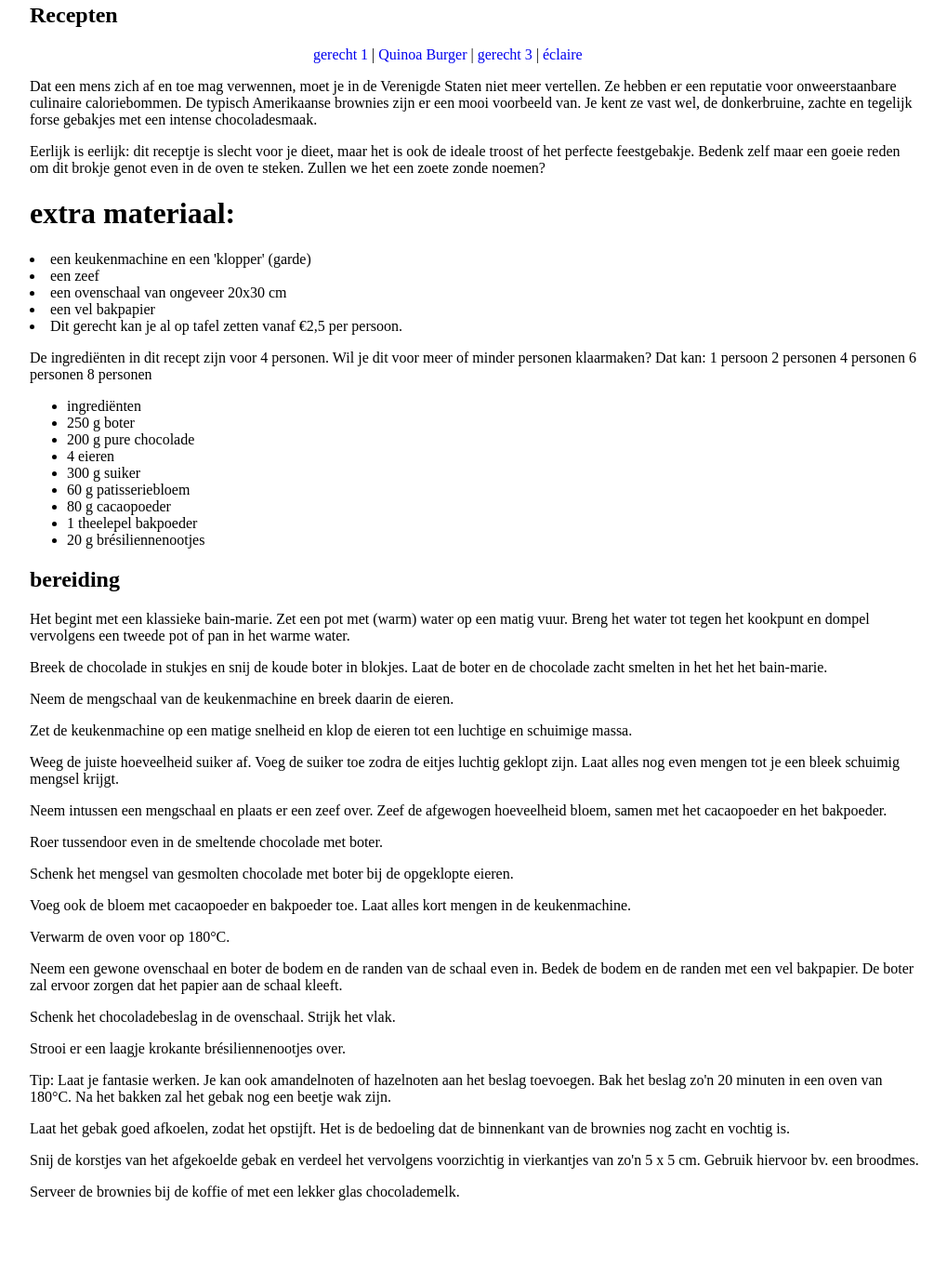
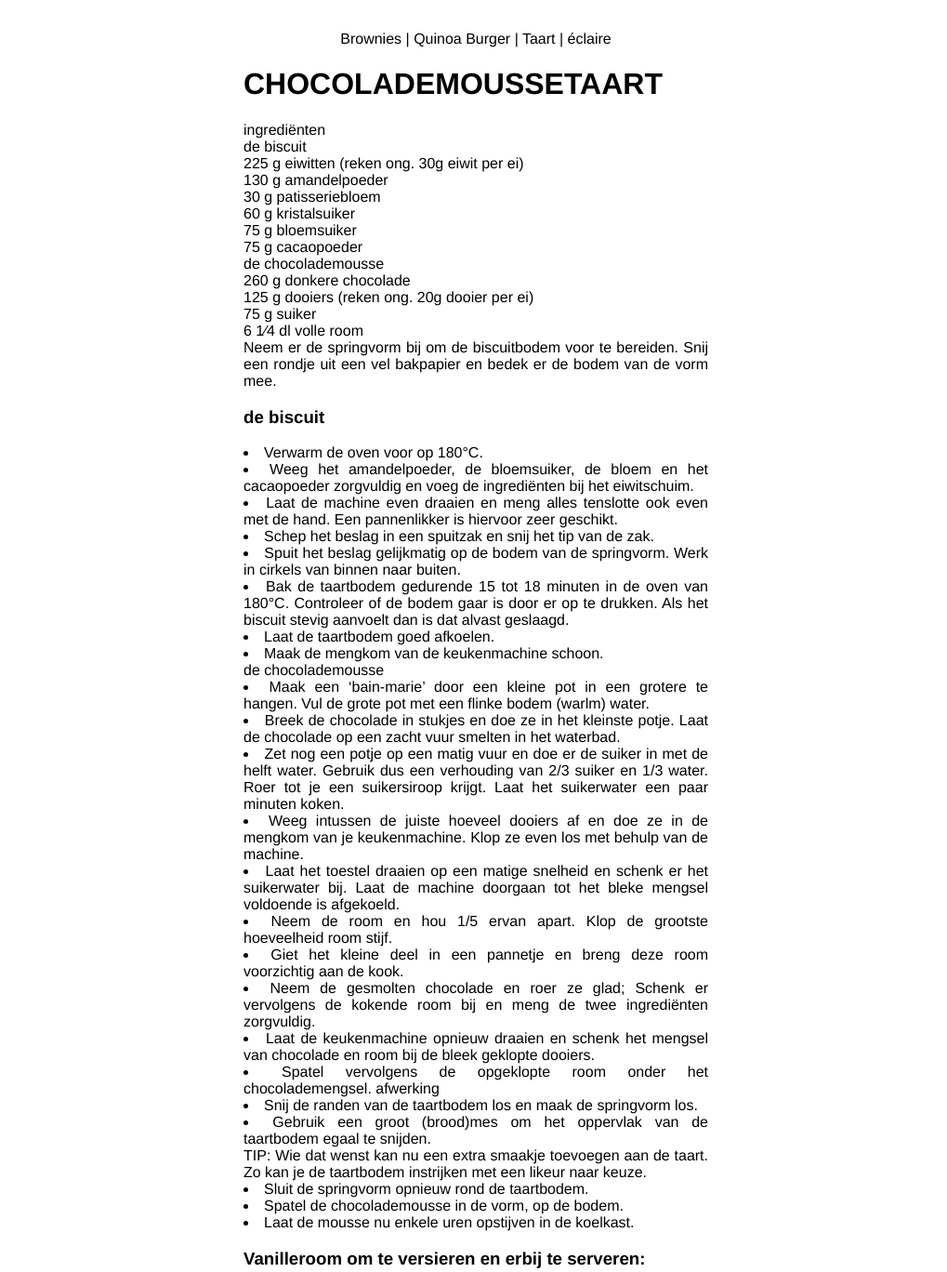
Before and after one commit to MarijnR/ayecaptain, a plain HTML site: page pages/marijn.html in a window 1280 px wide. Shown: the part 17-1385 px from the top of the page at 93% size, without its empty margins (128-1147 px from the left). Before the commit the page ends 1324 px from the top, so only its background shows below. Drawn offline with Linux system fonts and the light colour scheme.

Commit message:
HTML& CSS changes

```diff
--- a/css/style.css
+++ b/css/style.css
@@ -1,4 +1,24 @@
-body{width: 960px; margin-right: auto; margin-left: auto;}
-nav{width: 350px; margin-right: auto; margin-left: auto;}
-a:link, a:visited{text-decoration: none;}
-a:hover{color: blue;}
+body {
+width: 500px;
+margin: 0 auto;
+text-align: justify;
+font-family: helvetica;
+}
+
+nav{
+width: 100%;
+margin: 0 auto;
+text-align: center;
+margin-top: 50px;
+}
+
+h1 {
+text-transform: uppercase;
+font-family: helvetica;
+}
+
+a:link, a:visited{text-decoration: none; color: black;}
+
+a:hover {
+color: blue;
+};
--- a/pages/marijn.html
+++ b/pages/marijn.html
@@ -6,74 +6,69 @@
 <title>Recepten</title>
 </head>
 <body>
-<h2>Recepten</h2>
 <nav>
-<a href="sara.html" > gerecht 1 </a> |
+<a href="sara.html" > Brownies</a> |
 <a href="thais.html" > Quinoa Burger </a> |
-<a href="marijn.html" > gerecht 3 </a> |
+<a href="marijn.html" > Taart </a> |
 <a href="glenn.html" > éclaire </a>
 </nav>
 
-<p>
-Dat een mens zich af en toe mag verwennen, moet je in de Verenigde Staten niet meer vertellen. Ze hebben er een reputatie voor onweerstaanbare culinaire caloriebommen. De typisch Amerikaanse brownies zijn er een mooi voorbeeld van. Je kent ze vast wel, de donkerbruine, zachte en tegelijk forse gebakjes met een intense chocoladesmaak.
-</p>
-<p>
-Eerlijk is eerlijk: dit receptje is slecht voor je dieet, maar het is ook de ideale troost of het perfecte feestgebakje. Bedenk zelf maar een goeie reden om dit brokje genot even in de oven te steken. Zullen we het een zoete zonde noemen?
-</p>
-<h1>extra materiaal:</h1>
+<h1>Chocolademoussetaart</h1>
+ingrediënten <br>
+de biscuit<br>
+225 g eiwitten (reken ong. 30g eiwit per ei)<br>
+130 g amandelpoeder<br>
+30 g patisseriebloem<br>
+60 g kristalsuiker<br>
+75 g bloemsuiker<br>
+75 g cacaopoeder<br>
+de chocolademousse<br>
+260 g donkere chocolade<br>
+125 g dooiers (reken ong. 20g dooier per ei)<br>
+75 g suiker<br>
+6 1⁄4 dl volle room<br>
+Neem er de springvorm bij om de biscuitbodem voor te bereiden. Snij een rondje uit een vel bakpapier en bedek er de bodem van de vorm mee.
 
-    <li>een keukenmachine en een 'klopper' (garde)</li>
-    <li>een zeef</li>
-    <li>een ovenschaal van ongeveer 20x30 cm</li>
-    <li>een vel bakpapier</li>
-    <li>Dit gerecht kan je al op tafel zetten vanaf €2,5 per persoon.</li>
 
-<p>De ingrediënten in dit recept zijn voor 4 personen. Wil je dit voor meer of minder personen klaarmaken? Dat kan: 1 persoon 2 personen 4 personen 6 personen 8 personen</p>
-<ul>
-    <li>ingrediënten</li>
-    <li>250 g boter</li>
-    <li>200 g pure chocolade</li>
-    <li>4 eieren</li>
-    <li>300 g suiker</li>
-    <li>60 g patisseriebloem</li>
-    <li>80 g cacaopoeder</li>
-    <li>1 theelepel bakpoeder</li>
-    <li>20 g brésiliennenootjes</li>
-</ul>
-<h2>bereiding</h2>
-<p>Het begint met een klassieke bain-marie. Zet een pot met (warm) water op een matig vuur. Breng het water tot tegen het kookpunt en dompel vervolgens een tweede pot of pan in het warme water.</p>
+<h3>de biscuit</h3>
+<li>Verwarm de oven voor op 180°C.</li>
+<li>Weeg het amandelpoeder, de bloemsuiker, de bloem en het cacaopoeder zorgvuldig en voeg de ingrediënten bij het eiwitschuim.</li>
+<li>Laat de machine even draaien en meng alles tenslotte ook even met de hand. Een pannenlikker is hiervoor zeer geschikt.</li>
+<li>Schep het beslag in een spuitzak en snij het tip van de zak.</li>
+<li>Spuit het beslag gelijkmatig op de bodem van de springvorm. Werk in cirkels van binnen naar buiten.</li>
+<li>Bak de taartbodem gedurende 15 tot 18 minuten in de oven van 180°C. Controleer of de bodem gaar is door er op te drukken. Als het biscuit stevig aanvoelt dan is dat alvast geslaagd.</li>
+<li>Laat de taartbodem goed afkoelen.</li>
+<li>Maak de mengkom van de keukenmachine schoon.  </li>
+de chocolademousse</li>
+<li>Maak een ‘bain-marie’ door een kleine pot in een grotere te hangen. Vul de grote pot met een flinke bodem (warlm) water.</li>
+<li>Breek de chocolade in stukjes en doe ze in het kleinste potje. Laat de chocolade op een zacht vuur smelten in het waterbad.</li>
+<li>Zet nog een potje op een matig vuur en doe er de suiker in met de helft water. Gebruik dus een verhouding van 2/3 suiker en 1/3 water. Roer tot je een suikersiroop krijgt. Laat het suikerwater een paar minuten koken.</li>
+<li>Weeg intussen de juiste hoeveel dooiers af en doe ze in de mengkom van je keukenmachine. Klop ze even los met behulp van de machine.</li>
+<li>Laat het toestel draaien op een matige snelheid en schenk er het suikerwater bij. Laat de machine doorgaan tot het bleke mengsel voldoende is afgekoeld.</li>
+<li>Neem de room en hou 1/5 ervan apart. Klop de grootste hoeveelheid room stijf.</li>
+<li>Giet het kleine deel in een pannetje en breng deze room voorzichtig aan de kook.</li>
+<li>Neem de gesmolten chocolade en roer ze glad; Schenk er vervolgens de kokende room bij en meng de twee ingrediënten zorgvuldig.</li>
+<li>Laat de keukenmachine opnieuw draaien en schenk het mengsel van chocolade en room bij de bleek geklopte dooiers.</li>
+<li>Spatel vervolgens de opgeklopte room onder het chocolademengsel.
+afwerking</li>
+<li>Snij de randen van de taartbodem los en maak de springvorm los.</li>
+<li>Gebruik een groot (brood)mes om het oppervlak van de taartbodem egaal te snijden.</li>
+TIP: Wie dat wenst kan nu een extra smaakje toevoegen aan de taart. Zo kan je de taartbodem instrijken met een likeur naar keuze.</li>
+<li>Sluit de springvorm opnieuw rond de taartbodem.</li>
+<li>Spatel de chocolademousse in de vorm, op de bodem.</li>
+<li>Laat de mousse nu enkele uren opstijven in de koelkast.</li>
 
-<p>Breek de chocolade in stukjes en snij de koude boter in blokjes. Laat de boter en de chocolade zacht smelten in het het het bain-marie.</p>
+<h3>Vanilleroom om te versieren en erbij te serveren:</h3>
 
-<p>Neem de mengschaal van de keukenmachine en breek daarin de eieren.</p>
-
-<p>Zet de keukenmachine op een matige snelheid en klop de eieren tot een luchtige en schuimige massa.</p>
-
-<p>Weeg de juiste hoeveelheid suiker af. Voeg de suiker toe zodra de eitjes luchtig geklopt zijn. Laat alles nog even mengen tot je een bleek schuimig mengsel krijgt.</p>
-
-<p>Neem intussen een mengschaal en plaats er een zeef over. Zeef de afgewogen hoeveelheid bloem, samen met het cacaopoeder en het bakpoeder.</p>
-
-<p>Roer tussendoor even in de smeltende chocolade met boter.</p>
-
-<p>Schenk het mengsel van gesmolten chocolade met boter bij de opgeklopte eieren.</p>
-
-<p>Voeg ook de bloem met cacaopoeder en bakpoeder toe. Laat alles kort mengen in de keukenmachine.</p>
-
-<p>Verwarm de oven voor op 180°C.</p>
-
-<p>Neem een gewone ovenschaal en boter de bodem en de randen van de schaal even in. Bedek de bodem en de randen met een vel bakpapier. De boter zal ervoor zorgen dat het papier aan de schaal kleeft.</p>
-
-<p>Schenk het chocoladebeslag in de ovenschaal. Strijk het vlak.</p>
-
-<p>Strooi er een laagje krokante brésiliennenootjes over.</p>
-
-<p>Tip: Laat je fantasie werken. Je kan ook amandelnoten of hazelnoten aan het beslag toevoegen.
-Bak het beslag zo'n 20 minuten in een oven van 180°C. Na het bakken zal het gebak nog een beetje wak zijn.</p>
-
-<p>Laat het gebak goed afkoelen, zodat het opstijft. Het is de bedoeling dat de binnenkant van de brownies nog zacht en vochtig is.</p>
-
-<p>Snij de korstjes van het afgekoelde gebak en verdeel het vervolgens voorzichtig in vierkantjes van zo'n 5 x 5 cm. Gebruik hiervoor bv. een broodmes.</p>
-
-<p>Serveer de brownies bij de koffie of met een lekker glas chocolademelk.</p>
+Zodra de taart afgekoeld is, kan je ze versieren en serveren met een luchtige vanilleroom.
+Doe de room in de mengkom van de keukenmachine.
+Snij de vanillestok overlangs en schraap er met een mespunt de zaadjes uit.
+Doe de vanillepuntjes, samen met wat suiker bij de room.
+Klop de vanilleroom stijf.
+Vul een (plastic) spuitzak met de opgeklopte room.
+Opmerking: Om een extra mooi resultaat te krijgen, snij je eerst de tip van de zak en plaats je er een gekarteld spuitmondje in. Vul de spuitzak vervolgens met de vanilleroom.
+Dompel een mes onder in warm water en snijd voorzichtig langs de binnenste rand van de springvorm. Zo zal de mousse er niet aankleven, en kan je de taart zorgvuldig ontvormen.
+Versier het oppervlak van de taart met kleine sierlijke toefjes slagroom met vanille.
+Rasp tenslotte nog een restje chocolade over de taart.
     </body>
-</html>
+</html>>
```
Also changed, not shown: index.html (+4 -5 lines), pages/glenn.html (+3 -4 lines), pages/sara.html (+5 -6 lines), pages/thais.html (+2 -3 lines).
